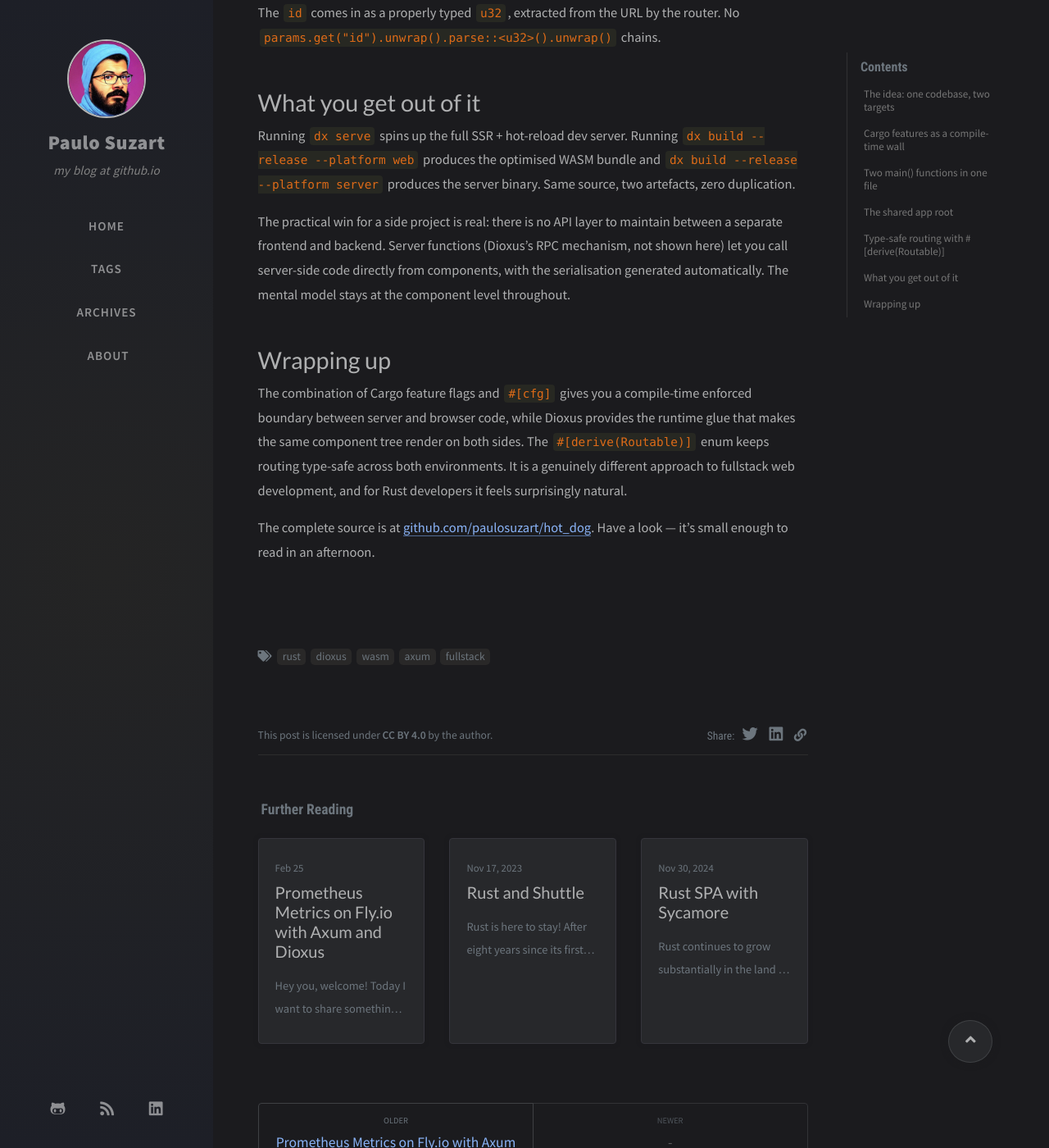
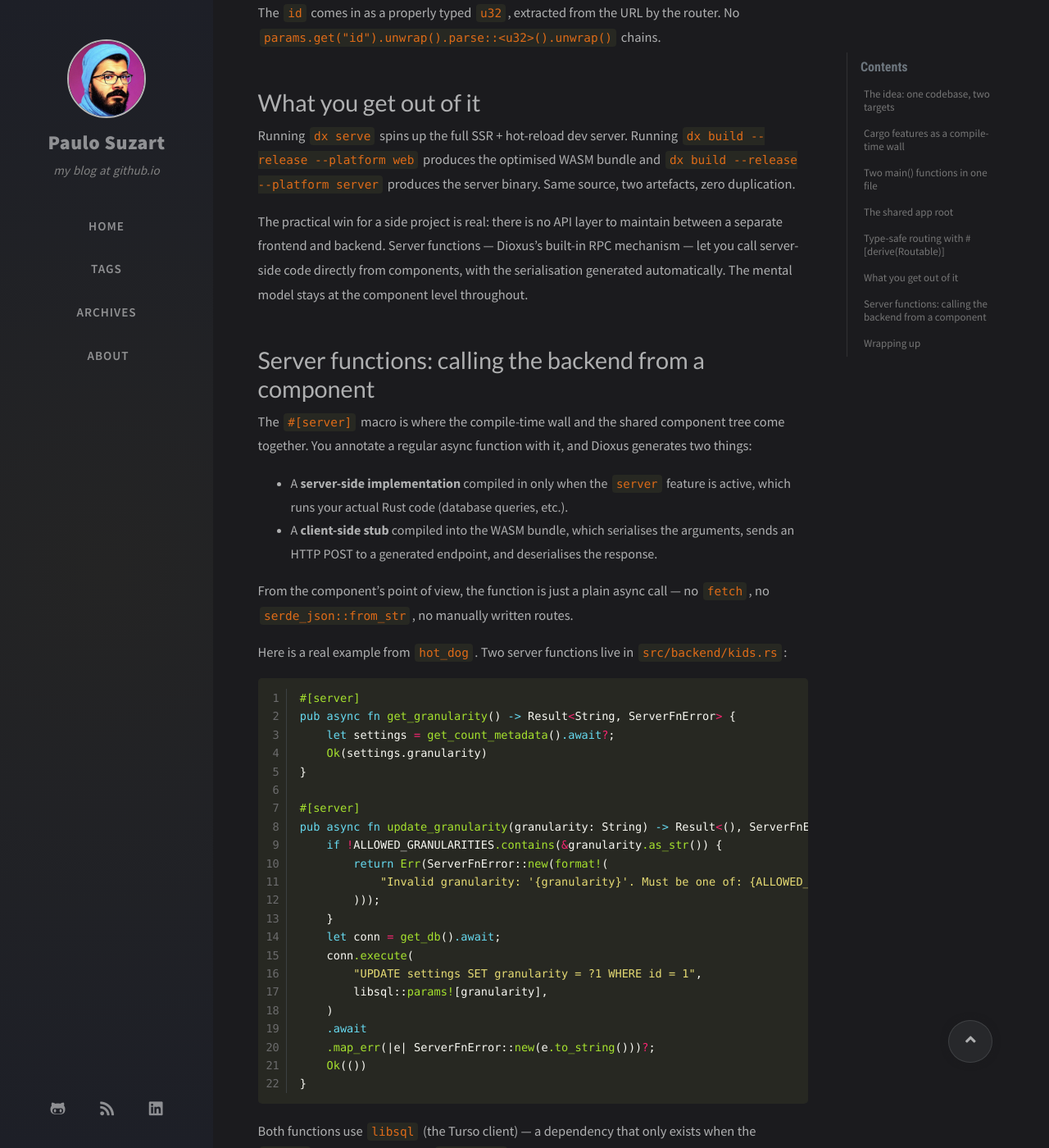
Before and after one commit to paulosuzart/paulosuzart.github.io, a Jekyll site: the page built from _posts/2026-03-03-dioxus-fullstack-cfg-feature-isomorphic-rust.md, in a window 1280 px wide and 1400 px high, scrolled down 3637 px. Shown: the whole window at 82% size. Built offline with Jekyll 4.4.1, drawn with Linux system fonts in a browser that asks for light colours; nearby versions of some CDN libraries; comment, search, counter and statistics services are not loaded; some of the changed text lies outside the part shown.

Commit message:
Add server functions section to Dioxus isomorphic Rust post
Show real #[server] function definitions (get_granularity /
update_granularity) and the corresponding component-side calls via
use_resource and spawn, illustrating the full round-trip without any
manually written HTTP plumbing.

https://claude.ai/code/session_01NcdfTUWgLyw74fMQbutuhM

````diff
--- a/_posts/2026-03-03-dioxus-fullstack-cfg-feature-isomorphic-rust.md
+++ b/_posts/2026-03-03-dioxus-fullstack-cfg-feature-isomorphic-rust.md
@@ -129,10 +129,82 @@ The `id` comes in as a properly typed `u32`, extracted from the URL by the route
 
 Running `dx serve` spins up the full SSR + hot-reload dev server. Running `dx build --release --platform web` produces the optimised WASM bundle and `dx build --release --platform server` produces the server binary. Same source, two artefacts, zero duplication.
 
-The practical win for a side project is real: there is no API layer to maintain between a separate frontend and backend. Server functions (Dioxus's RPC mechanism, not shown here) let you call server-side code directly from components, with the serialisation generated automatically. The mental model stays at the component level throughout.
+The practical win for a side project is real: there is no API layer to maintain between a separate frontend and backend. Server functions — Dioxus's built-in RPC mechanism — let you call server-side code directly from components, with the serialisation generated automatically. The mental model stays at the component level throughout.
+
+# Server functions: calling the backend from a component
+
+The `#[server]` macro is where the compile-time wall and the shared component tree come together. You annotate a regular async function with it, and Dioxus generates two things:
+
+- A **server-side implementation** compiled in only when the `server` feature is active, which runs your actual Rust code (database queries, etc.).
+- A **client-side stub** compiled into the WASM bundle, which serialises the arguments, sends an HTTP POST to a generated endpoint, and deserialises the response.
+
+From the component's point of view, the function is just a plain async call — no `fetch`, no `serde_json::from_str`, no manually written routes.
+
+Here is a real example from `hot_dog`. Two server functions live in `src/backend/kids.rs`:
+
+```rust
+#[server]
+pub async fn get_granularity() -> Result<String, ServerFnError> {
+    let settings = get_count_metadata().await?;
+    Ok(settings.granularity)
+}
+
+#[server]
+pub async fn update_granularity(granularity: String) -> Result<(), ServerFnError> {
+    if !ALLOWED_GRANULARITIES.contains(&granularity.as_str()) {
+        return Err(ServerFnError::new(format!(
+            "Invalid granularity: '{granularity}'. Must be one of: {ALLOWED_GRANULARITIES:?}"
+        )));
+    }
+    let conn = get_db().await;
+    conn.execute(
+        "UPDATE settings SET granularity = ?1 WHERE id = 1",
+        libsql::params![granularity],
+    )
+    .await
+    .map_err(|e| ServerFnError::new(e.to_string()))?;
+    Ok(())
+}
+```
+
+Both functions use `libsql` (the Turso client) — a dependency that only exists when the `server` feature is active. The `#[server]` macro enforces this: referencing server-only imports inside the function body when compiling for the browser target is a compile error.
+
+In the settings component (`src/components/settings/component.rs`), the frontend calls them without any HTTP plumbing:
+
+```rust
+// Reactive read: use_resource drives an async fetch and re-runs on dependency changes
+let mut granularity = use_resource(get_granularity);
+
+// Extract the current value with a sensible default while loading
+let current = match &*granularity.read() {
+    Some(Ok(g)) => g.clone(),
+    _ => "MONTHLY".to_string(),
+};
+
+// Reactive write: spawn a one-shot async task on click
+onclick: move |_| {
+    let value = value.clone();
+    popover_open.set(false);
+    spawn(async move {
+        if let Err(e) = update_granularity(value).await {
+            consume_toast().error(
+                "Failed to update aggregation".to_string(),
+                ToastOptions::new()
+                    .description(format!("{e}"))
+                    .duration(Duration::from_secs(5)),
+            );
+        }
+        granularity.restart(); // re-fetch to reflect the new value
+    });
+}
+```
+
+`use_resource` is Dioxus's hook for async data fetching: it runs the closure once, tracks signal dependencies, and re-runs automatically when they change. `spawn` is used for fire-and-forget mutations — call the server function, handle the error, then call `.restart()` on the resource to pull fresh data.
+
+The key thing to notice is that `update_granularity(value).await` looks exactly like a local async function call. There is no HTTP client configuration, no endpoint URL, no request/response boilerplate. The `#[server]` macro takes care of all of that.
 
 # Wrapping up
 
-The combination of Cargo feature flags and `#[cfg]` gives you a compile-time enforced boundary between server and browser code, while Dioxus provides the runtime glue that makes the same component tree render on both sides. The `#[derive(Routable)]` enum keeps routing type-safe across both environments. It is a genuinely different approach to fullstack web development, and for Rust developers it feels surprisingly natural.
+The combination of Cargo feature flags and `#[cfg]` gives you a compile-time enforced boundary between server and browser code, while Dioxus provides the runtime glue that makes the same component tree render on both sides. The `#[derive(Routable)]` enum keeps routing type-safe across both environments, and `#[server]` functions close the loop by letting components call backend logic as if it were a local async function. It is a genuinely different approach to fullstack web development, and for Rust developers it feels surprisingly natural.
 
 The complete source is at [github.com/paulosuzart/hot_dog](https://github.com/paulosuzart/hot_dog). Have a look — it's small enough to read in an afternoon.
````
